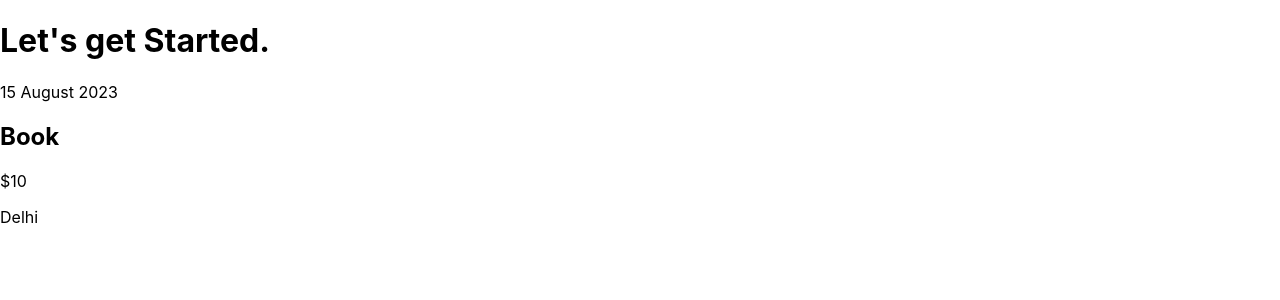
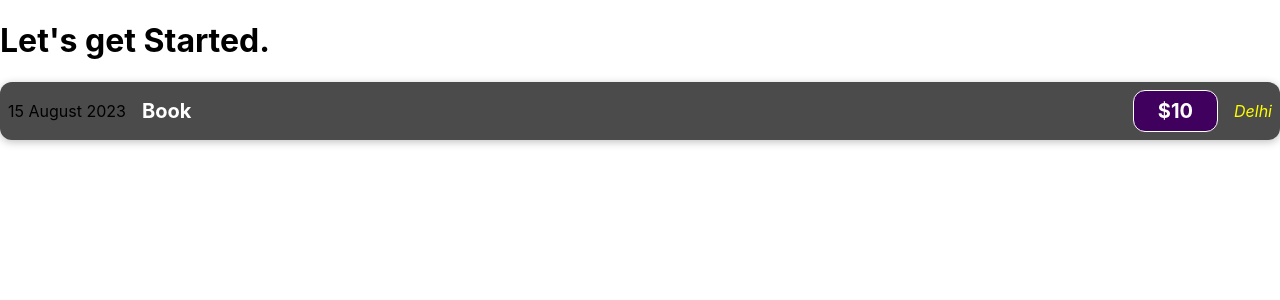
Before and after one commit to dhr7va/pro-one, a React (Create React App) app: page / in a window 1280 px wide. Shown: the top 300 px of the page. Built offline with nearby package versions, Linux system fonts and the light colour scheme.

Commit message:
added css

```diff
--- /dev/null
+++ b/src/components/ExpenseItem.css
@@ -0,0 +1,62 @@
+.expense-item {
+    display: flex;
+    justify-content: space-between;
+    align-items: center;
+    box-shadow: 0 2px 8px rgba(0, 0, 0, 0.25);
+    padding: 0.5rem;
+    margin: 1rem 0;
+    border-radius: 12px;
+    background-color: #4b4b4b;
+}
+
+.expense-item__location {
+    margin-left: 1rem;
+    color: yellow;
+    font-style: italic;
+}
+
+.expense-item__description {
+    display: flex;
+    flex-direction: column;
+    gap: 1rem;
+    align-items: flex-end;
+    flex-flow: column-reverse;
+    justify-content: flex-start;
+    flex: 1;
+}
+
+.expense-item h2 {
+    color: #3a3a3a;
+    font-size: 1rem;
+    flex: 1;
+    margin: 0 1rem;
+    color: white;
+}
+
+.expense-item__price {
+    font-size: 1rem;
+    font-weight: bold;
+    color: white;
+    background-color: #40005d;
+    border: 1px solid white;
+    padding: 0.5rem;
+    border-radius: 12px;
+}
+
+@media (min-width: 580px) {
+    .expense-item__description {
+        flex-direction: row;
+        align-items: center;
+        justify-content: flex-start;
+        flex: 1;
+    }
+
+    .expense-item__description h2 {
+        font-size: 1.25rem;
+    }
+
+    .expense-item__price {
+        font-size: 1.25rem;
+        padding: 0.5rem 1.5rem;
+    }
+}
--- a/src/components/ExpenseItems.js
+++ b/src/components/ExpenseItems.js
@@ -1,12 +1,17 @@
-export default function ExpenseItem() {
+
+import "./ExpenseItem.css";
+
+function ExpenseItem() {
     return (
-        <div>
+        <div className="expense-item">
             <div>15 August 2023</div>
-            <div>
+            <div className="expense-item__description">
                 <h2>Book</h2>
-                <p> $10</p>
+                <div className="expense-item__price">$10</div>
             </div>
-            <div> Delhi</div>
+            <div className="expense-item__location">Delhi</div>
         </div>
-    )
+    );
 }
+
+export default ExpenseItem;
```
